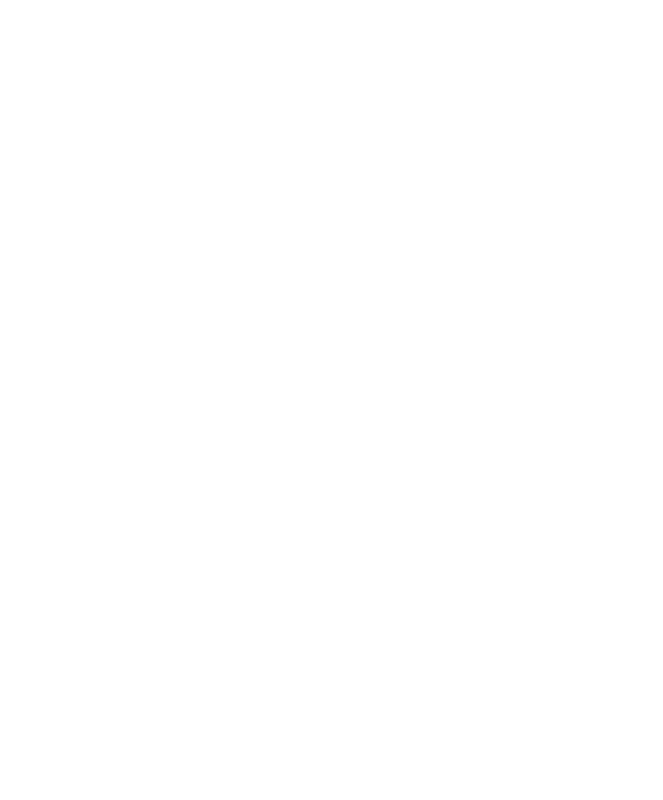
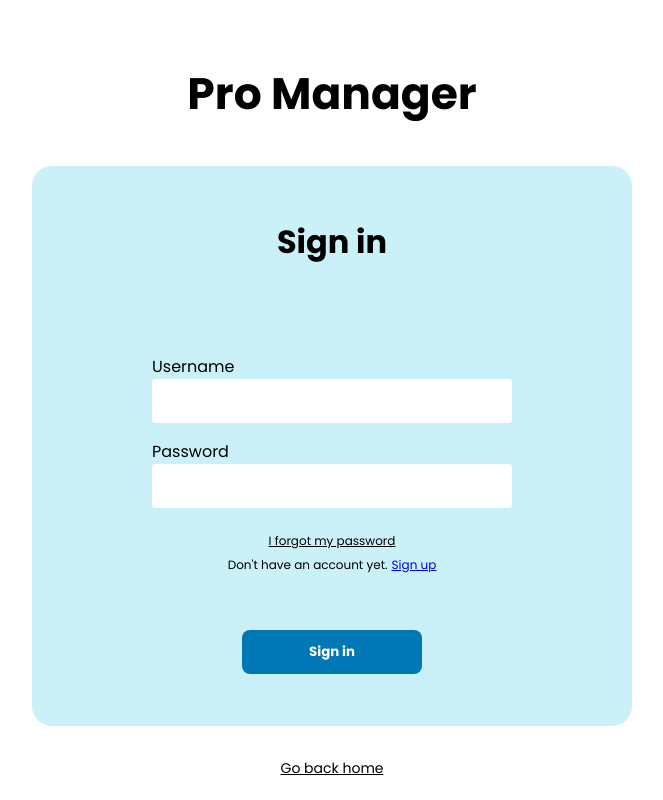
Before and after one commit to amjadelmerabet/Pro-Manager, a React (Vite) app in the folder client/: page /signin in a window 1280 px wide. Before the commit this address had no page. Shown: the whole page, without its empty margins (308-971 px from the left). Built offline with nearby package versions, Linux system fonts and the light colour scheme.

Commit message:
Login page is ready

```diff
--- a/client/src/App.jsx
+++ b/client/src/App.jsx
@@ -25,7 +25,7 @@
         <Route path="/pricing" element={<PricingRoute />} />
         <Route path="/about" element={<AboutRoute />} />
         <Route path="/contact" element={<ContactRoute />} />
-        <Route path="/login" element={<LoginRoute />} />
+        <Route path="/signin" element={<LoginRoute />} />
         <Route path="/auth">
           <Route path="dashboard" element={<DashboardRoute />} />
           <Route path="profile" element={<ProfileRoute />} />
--- a/client/src/components/Header.css
+++ b/client/src/components/Header.css
@@ -24,13 +24,15 @@
 
 }
 
-.auth-section button {
+.auth-section a {
   margin-inline: 20px;
-  border: none;
-  background: transparent;
-  cursor: pointer;
+  text-decoration: none;
 }
 
 .auth-section .signin-button {
   color: #0077B6;
 }
+
+.auth-section .signup-button {
+  color: black;
+}
--- a/client/src/components/Header.jsx
+++ b/client/src/components/Header.jsx
@@ -26,8 +26,8 @@
           </li>
         </ul>
       <div className="auth-section">
-        <button className="signin-button poppins-semibold">Sign in</button>
-        <button className="signup-button poppins-semibold">Sign up</button>
+        <Link to="/signin" className="signin-button poppins-semibold">Sign in</Link>
+        <Link to="/signup" className="signup-button poppins-semibold">Sign up</Link>
       </div>
     </header>
   );
--- a/client/src/pages/login/Login.css
+++ b/client/src/pages/login/Login.css
@@ -0,0 +1,92 @@
+.login-page {
+  height: 100vh;
+  display: flex;
+  flex-direction: column;
+  justify-content: center;
+  align-items: center;
+}
+
+.login-page > .title {
+  margin-block: 40px;
+  font-size: 44px;
+}
+
+.login-page .login-section {
+  height: 560px;
+  width: 600px;
+  margin-inline: auto;
+  background-color: #CAF0F8;
+  border-radius: 20px;
+  display: flex;
+  flex-direction: column;
+  justify-content: center;
+  align-items: center;
+}
+
+.login-section .signin-title {
+  font-size: 32px;
+}
+
+.login-section form {
+  display: flex;
+  flex-direction: column;
+  justify-content: space-around;
+  width: 60%;
+  margin-top: 80px;
+}
+
+.login-section form div > input {
+  padding: 12px 16px;
+  border: none;
+  border-radius: 4px;
+}
+
+.login-section .username-section {
+  display: grid;
+  margin-block: 8px;
+}
+
+.login-section .password-section {
+  display: grid;
+  margin-block: 8px;
+}
+
+.links-section {
+  display: flex;
+  flex-direction: column;
+  justify-content: center;
+  align-items: center;
+  margin-block: 16px;
+  font-size: 12px;
+  gap: 6px;
+}
+
+.links-section .forgot-password {
+  color: black;
+}
+
+.sign-up {
+  display: flex;
+}
+
+.sign-up p {
+  margin-right: 4px;
+}
+
+.login-page .signin-button {
+  width: 50%;
+  margin-top: 40px;
+  margin-inline: auto;
+  background-color: #0077B6;
+  color: white;
+  border: none;
+  border-radius: 8px;
+  padding: 12px 60px;
+  cursor: pointer;
+}
+
+.go-back-home {
+  margin-top: 32px;
+  color: black;
+  font-size: 14px;
+}
--- a/client/src/pages/login/Login.jsx
+++ b/client/src/pages/login/Login.jsx
@@ -1,3 +1,53 @@
+import { Link } from "react-router";
+
+import "./Login.css";
+
 export default function LoginPage() {
-  return <div className="login-page">Login Page</div>
+  return (
+    <div className="login-page">
+      <h1 className="title poppins-bold">Pro Manager</h1>
+      <div className="login-section">
+        <h2 className="signin-title poppins-bold">Sign in</h2>
+        <form method="post" className="login-form poppins-regular">
+          <div className="username-section">
+            <label htmlFor="username" className="username-label">
+              Username
+            </label>
+            <input
+              type="text"
+              name="username"
+              id="username-input"
+              className="username-input poppins-regular"
+            />
+          </div>
+          <div className="password-section">
+            <label htmlFor="password" className="password-label">
+              Password
+            </label>
+            <input
+              type="password"
+              name="password"
+              id="password-input"
+              className="password-input poppins-regular"
+            />
+          </div>
+          <div className="links-section">
+            <a href="#" className="forgot-password">
+              I forgot my password
+            </a>
+            <div className="sign-up">
+              <p>Don't have an account yet. </p>
+              <a href="#" className="signup-link">
+                Sign up
+              </a>
+            </div>
+          </div>
+          <input type="submit" value="Sign in" className="signin-button poppins-bold" />
+        </form>
+      </div>
+      <Link to="/" className="go-back-home poppins-regular">
+        Go back home
+      </Link>
+    </div>
+  );
 }
```
